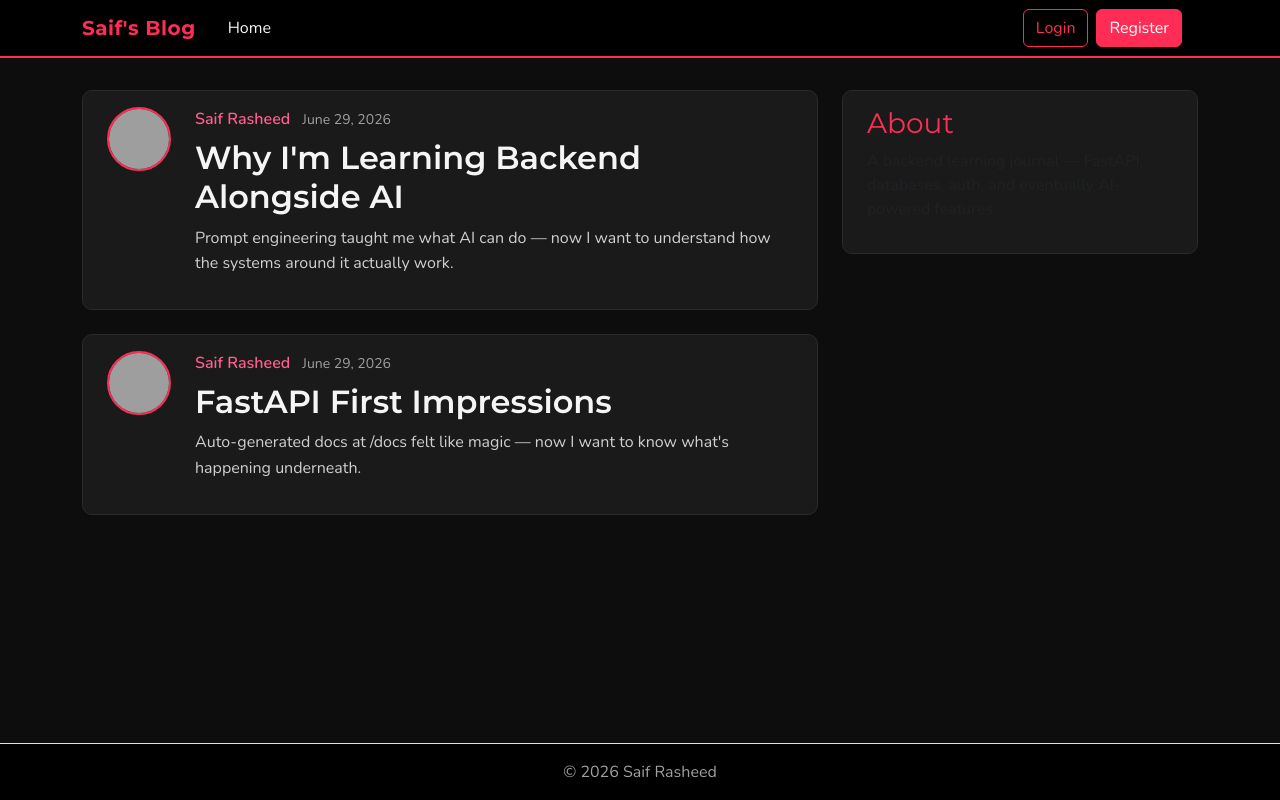
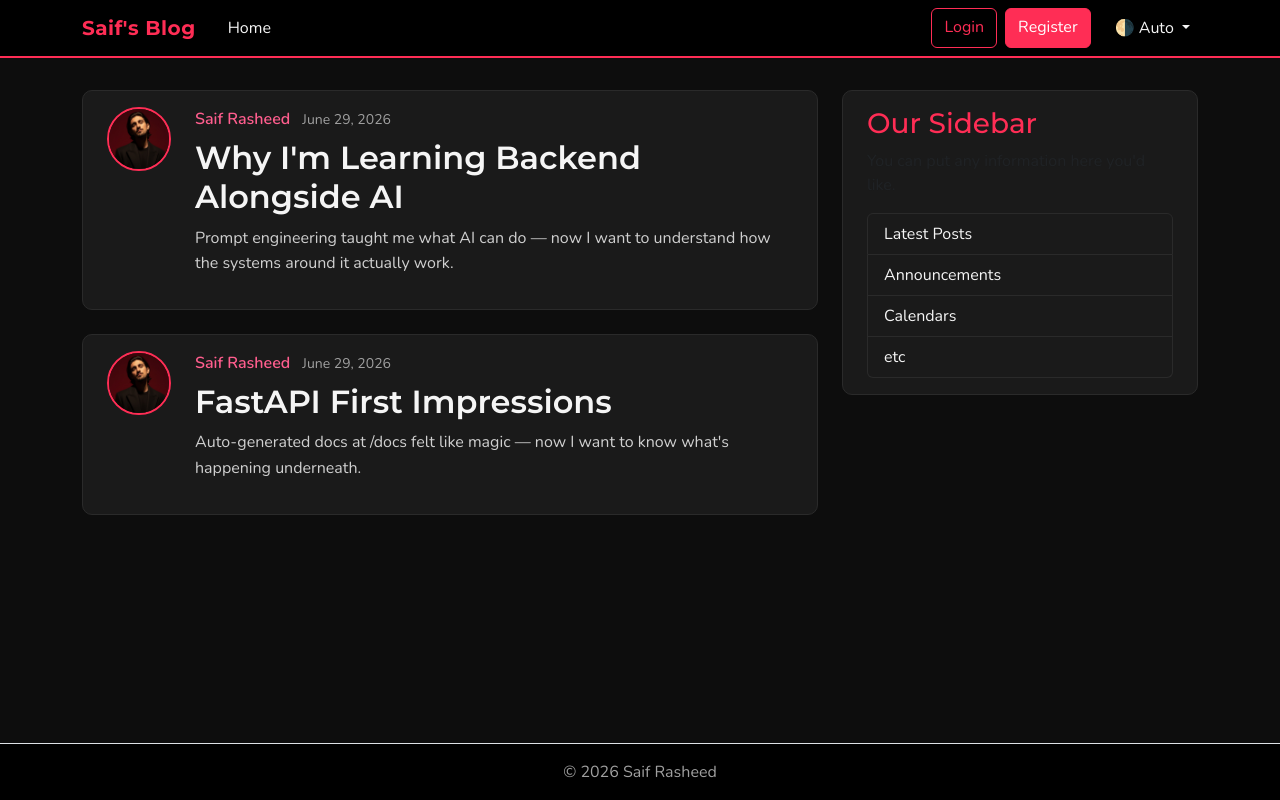
Before and after one commit to saifdevx/fastapi-crud-app, a FastAPI app: page / in a window 1280 px wide. Run offline with FastAPI, Linux system fonts and the light colour scheme; grey boxes are pictures that could not be loaded.

Commit message:
Add static files, custom theme, dark/light toggle, and template inheritance

```diff
--- a/main.py
+++ b/main.py
@@ -26,7 +26,7 @@ posts: list[dict] = [
 
 
 @app.get("/", include_in_schema=False, name="home")
-@app.get("/poxt", include_in_schema=False)
+@app.get("/posts", include_in_schema=False , name = "posts")
 def home(request: Request):
     return templates.TemplateResponse(
         request, "home.html", {"posts": posts, "title": "Home"}
--- a/static/css/main.css
+++ b/static/css/main.css
@@ -56,6 +56,21 @@ body {
 .btn-light:hover {
     background-color: var(--accent-pink);
     border-color: var(--accent-pink);
+}
+
+/* ===== Theme Dropdown ===== */
+.dropdown-menu {
+    background-color: var(--bg-card);
+    border-color: var(--border-color);
+}
+
+.dropdown-item {
+    color: var(--text-white);
+}
+
+.dropdown-item:hover {
+    background-color: var(--accent-red);
+    color: #fff;
 }
 
 /* ===== Content / Post Cards ===== */
--- a/templates/layout.html
+++ b/templates/layout.html
@@ -4,6 +4,7 @@
     <meta charset="utf-8">
     <meta name="viewport" content="width=device-width, initial-scale=1">
 
+    <!-- Site Info -->
     {% if title %}
       <title>FastAPI Blog - {{ title }}</title>
     {% else %}
@@ -12,29 +13,75 @@
     <meta name="description" content="A backend learning project by Saif Rasheed">
     <meta name="author" content="Saif Rasheed">
 
+    <!-- Open Graph Tags -->
+    <meta property="og:title" content="FastAPI Blog">
+    <meta property="og:type" content="website">
+    <meta property="og:url" content="">
+    <meta property="og:image" content="">
+    <meta property="og:image:alt" content="">
+
+    <!-- Preconnect for Google Fonts -->
     <link rel="preconnect" href="https://fonts.googleapis.com">
     <link rel="preconnect" href="https://fonts.gstatic.com" crossorigin>
-    <link href="https://fonts.googleapis.com/css2?family=Montserrat:wght@400;600;700&family=Nunito:wght@400;600&display=swap" rel="stylesheet">
 
-    <link href="https://cdn.jsdelivr.net/npm/bootstrap@5.3.8/dist/css/bootstrap.min.css" rel="stylesheet">
+    <!-- Custom Font -->
+    <link href="https://fonts.googleapis.com/css2?family=Montserrat:ital,wght@0,100..900;1,100..900&family=Nunito:ital,wght@0,200..1000;1,200..1000&display=swap"
+          rel="stylesheet">
 
-    <link rel="stylesheet" type="text/css" href="{{ url_for('static', path='css/main.css') }}">
+    <!-- Bootstrap CSS -->
+    <link href="https://cdn.jsdelivr.net/npm/bootstrap@5.3.8/dist/css/bootstrap.min.css"
+          rel="stylesheet">
+
+    <!-- Stylesheet -->
+    <link rel="stylesheet"
+          type="text/css"
+          href="{{ url_for('static', path='css/main.css') }}">
+
+    <meta name="theme-color" content="#ff2d55">
+
+    <!-- Favicon -->
+    <link rel="icon" href="{{ url_for('static', path='icons/favicon.ico') }}" sizes="any">
+    <link rel="icon" href="{{ url_for('static', path='icons/icon.svg') }}" type="image/svg+xml">
+    <link rel="apple-touch-icon" sizes="180x180" href="{{ url_for('static', path='icons/icon.png') }}">
+    <link rel="manifest" href="{{ url_for('static', path='site.webmanifest') }}">
   </head>
   <body class="d-flex flex-column min-vh-100">
     <header class="site-header">
       <nav class="navbar navbar-expand-md bg-steel fixed-top" data-bs-theme="dark">
         <div class="container">
           <a class="navbar-brand me-4" href="{{ url_for('home') }}">Saif's Blog</a>
-          <button class="navbar-toggler" type="button" data-bs-toggle="collapse" data-bs-target="#navbarToggle">
+          <button class="navbar-toggler"
+                  type="button"
+                  data-bs-toggle="collapse"
+                  data-bs-target="#navbarToggle"
+                  aria-controls="navbarToggle"
+                  aria-expanded="false"
+                  aria-label="Toggle navigation">
             <span class="navbar-toggler-icon"></span>
           </button>
           <div class="collapse navbar-collapse" id="navbarToggle">
             <div class="navbar-nav me-auto">
-              <a class="nav-link active" href="{{ url_for('home') }}">Home</a>
+              <a class="nav-link active" aria-current="page" href="{{ url_for('home') }}">Home</a>
             </div>
+            <!-- Navbar Right Side -->
             <div class="navbar-nav">
               <a class="btn btn-outline-light mb-2 mb-md-0 me-md-2" href="#">Login</a>
               <a class="btn btn-light mb-2 mb-md-0 me-md-3" href="#">Register</a>
+              <div class="nav-item dropdown">
+                <a class="nav-link dropdown-toggle"
+                   href="#"
+                   role="button"
+                   id="bd-theme"
+                   data-bs-toggle="dropdown"
+                   aria-expanded="false">
+                  <span id="bd-theme-text">🌗 Auto</span>
+                </a>
+                <ul class="dropdown-menu dropdown-menu-end" aria-labelledby="bd-theme">
+                  <li><button class="dropdown-item" type="button" data-bs-theme-value="light">🌝 Light</button></li>
+                  <li><button class="dropdown-item" type="button" data-bs-theme-value="dark">🌚 Dark</button></li>
+                  <li><button class="dropdown-item" type="button" data-bs-theme-value="auto">🌗 Auto</button></li>
+                </ul>
+              </div>
             </div>
           </div>
         </div>
@@ -49,8 +96,14 @@
         </div>
         <aside class="col-md-4">
           <div class="content-section py-3 px-4 mb-4">
-            <h3>About</h3>
-            <p class="text-body-secondary">A backend learning journal — FastAPI, databases, auth, and eventually AI-powered features.</p>
+            <h3>Our Sidebar</h3>
+            <p class="text-body-secondary">You can put any information here you'd like.</p>
+            <ul class="list-group">
+              <li class="list-group-item">Latest Posts</li>
+              <li class="list-group-item">Announcements</li>
+              <li class="list-group-item">Calendars</li>
+              <li class="list-group-item">etc</li>
+            </ul>
           </div>
         </aside>
       </div>
@@ -63,6 +116,29 @@
     </footer>
 
     <script>document.getElementById('year').textContent = new Date().getFullYear();</script>
+
     <script src="https://cdn.jsdelivr.net/npm/bootstrap@5.3.8/dist/js/bootstrap.bundle.min.js"></script>
+
+    <!-- Dark Mode Toggle -->
+    <script>
+      const setTheme = (theme) => {
+        if (theme === 'auto') {
+          document.documentElement.setAttribute('data-bs-theme',
+            window.matchMedia('(prefers-color-scheme: dark)').matches ? 'dark' : 'light');
+        } else {
+          document.documentElement.setAttribute('data-bs-theme', theme);
+        }
+        localStorage.setItem('theme', theme);
+
+        const themeText = { light: '🌝 Light', dark: '🌚 Dark', auto: '🌗 Auto' };
+        document.getElementById('bd-theme-text').textContent = themeText[theme];
+      };
+
+      document.querySelectorAll('[data-bs-theme-value]').forEach(button => {
+        button.addEventListener('click', () => setTheme(button.getAttribute('data-bs-theme-value')));
+      });
+
+      setTheme(localStorage.getItem('theme') || 'auto');
+    </script>
   </body>
 </html>
```
Also changed, not shown: static/icons/apple-touch-icon.png (added), static/icons/favicon-96x96.png (added), static/icons/favicon.ico (added), static/icons/favicon.svg (added), static/icons/web-app-manifest-192x192.png (added), static/icons/web-app-manifest-512x512.png (added), static/profile_pics/default.jpg (added), static/profile_pics/default.jpg.png (deleted), static/site.webmanifest (added).
